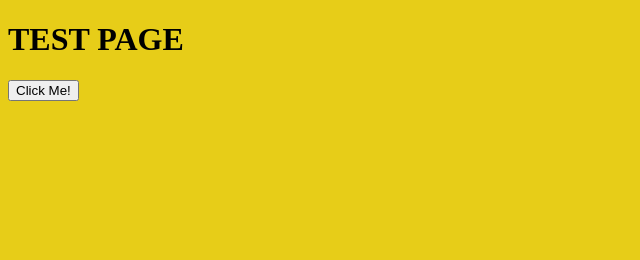
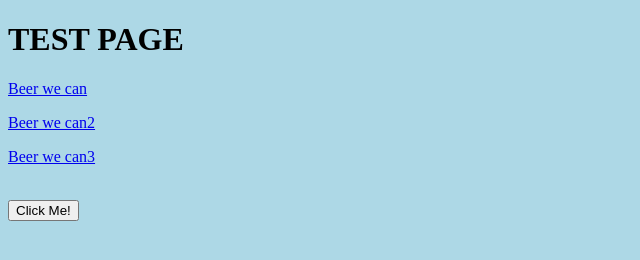
Before and after one commit to dixt/dixt.github.io, a plain HTML site: page testpage.html in a window 1280 px wide. Shown: the whole page, without its empty margins (0-640 px from the left). Drawn offline with Linux system fonts and the light colour scheme.

Commit message:
other cleanup

```diff
--- a/testpage.html
+++ b/testpage.html
@@ -4,7 +4,7 @@
 <head>
 <style>
 body {
-    background-color: #e7cd18;
+    background-color: lightblue;
 }
 </style>
 </head>
@@ -12,6 +12,11 @@ body {
 
 <body id="bodyid">
 <h1>TEST PAGE</h1>
+
+<p><a href="beerwecan/index.html">Beer we can</a></p>
+<p><a href="beerwecan/">Beer we can2</a></p>
+<p><a href="beerwecan">Beer we can3</a></p>
+<br>
 
 <button type="button" onclick="changeBackground();">Click Me!</button>
 
```
Also changed, not shown: menu.html (deleted, +0 -18 lines).
